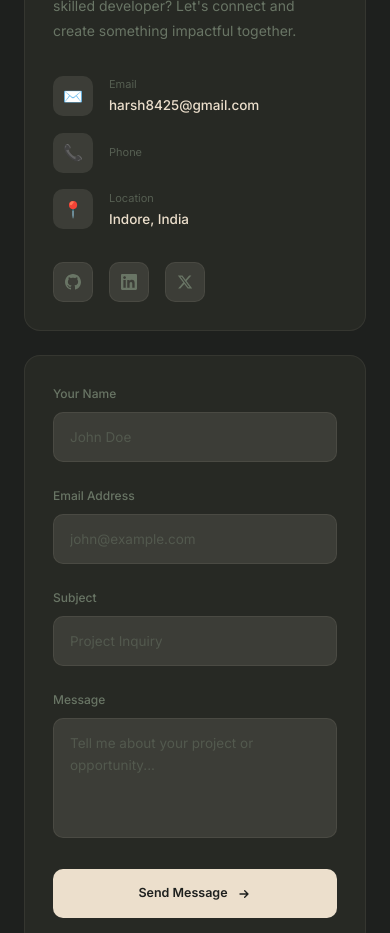
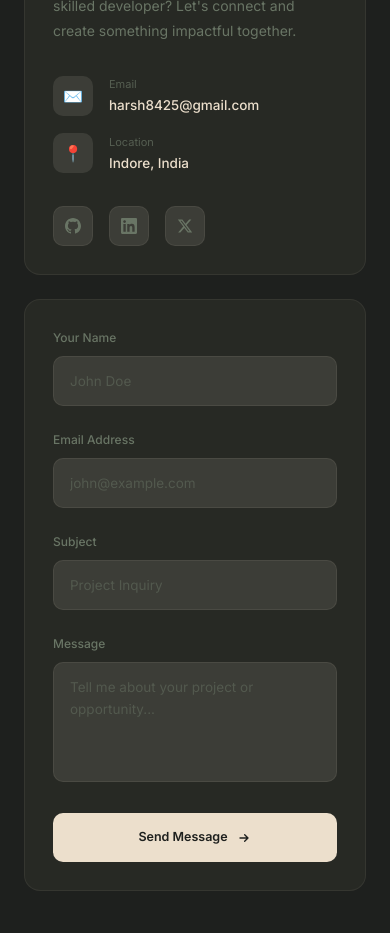
Before and after one commit to Harshjain007/portfolio, a React (Vite) app: page / in a window 390 px wide. Shown: the part 8800-9733 px from the top of the page. Built offline with nearby package versions, Linux system fonts and the light colour scheme.

Commit message:
Fix: removed  phone field, and added the Resume file redeploy to GitHub Pages

```diff
--- a/src/components/Contact.tsx
+++ b/src/components/Contact.tsx
@@ -38,13 +38,13 @@ export default function Contact() {
                     <div className="contact-info-val">{siteConfig.email}</div>
                   </div>
                 </a>
-                <div className="d-flex align-items-center gap-3">
-                  <div className="contact-icon">📞</div>
-                  <div>
+                {/* <div className="d-flex align-items-center gap-3"> */}
+                  {/* <div className="contact-icon">📞</div> */}
+                  {/* <div>
                     <div className="contact-info-label">Phone</div>
                     <div className="contact-info-val">{siteConfig.phone}</div>
-                  </div>
-                </div>
+                  </div> */}
+                {/* </div> */}
                 <div className="d-flex align-items-center gap-3">
                   <div className="contact-icon">📍</div>
                   <div>
```
